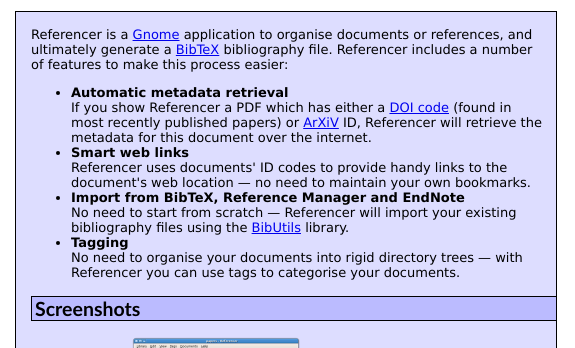
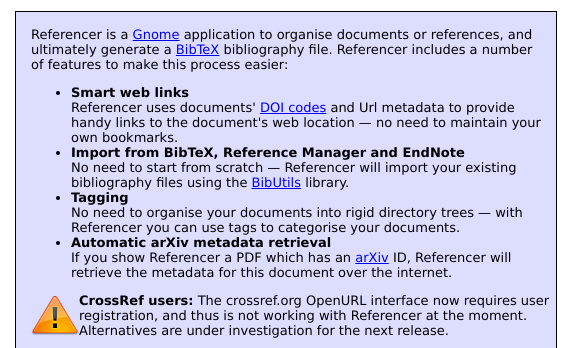
Before and after one commit to mcraveiro/referencer, a plain HTML site: page www/index.html in a window 1280 px wide. Shown: the part 118-466 px from the top of the page, 0-575 px from the left. Drawn offline with Linux system fonts and the light colour scheme.

Commit message:
note crossref deadness
--HG--
extra : convert_revision : svn%3A7d7b52a7-431a-0410-ad82-b695db389479/trunk%40549

```diff
--- a/www/index.html
+++ b/www/index.html
@@ -31,11 +31,9 @@
 	<div id="about">
 	<p>Referencer is a <a href="http://gnome.org">Gnome</a> application to organise documents or references, and ultimately generate a <a href="http://en.wikipedia.org/wiki/BibTeX">BibTeX</a> bibliography file.  Referencer includes a number of features to make this process easier:</p>
 	<ul>
-	<li><b>Automatic metadata retrieval</b><br>
-	If you show Referencer a PDF which has either a <a href="http://www.doi.org/">DOI code</a> (found in most recently published papers) or <a href="http://www.arxiv.org">ArXiV</a> ID, Referencer will retrieve the metadata for this document over the internet.
-	</li>
+
 	<li><b>Smart web links</b><br>
-	Referencer uses documents' ID codes to provide handy links to the document's web location &mdash; no need to maintain your own bookmarks.
+	Referencer uses documents' <a href="http://www.doi.org/">DOI codes</a> and Url metadata to provide handy links to the document's web location &mdash; no need to maintain your own bookmarks.
 	</li>
 	<li><b>Import from BibTeX, Reference Manager and EndNote</b><br>
 	No need to start from scratch &mdash; Referencer will import your existing bibliography files using the <a href="http://www.scripps.edu/~cdputnam/software/bibutils/">BibUtils</a> library.
@@ -43,7 +41,11 @@
 	<li><b>Tagging</b><br>
 	No need to organise your documents into rigid directory trees &mdash; with Referencer you can use tags to categorise your documents.
 	</li>
-	</ul>
+	<li><b>Automatic arXiv metadata retrieval</b><br>
+	If you show Referencer a PDF which has an <a href="http://www.arxiv.org">arXiv</a> ID, Referencer will retrieve the metadata for this document over the internet.
+	</li>
+	</ul
+	<p style="background:#C8C8D0; border:1px solid; padding:5px; margin-right:5px"><img src="warning.png" style="float:left;"><b>CrossRef users:</b>  The crossref.org OpenURL interface now requires user registration, and thus is not working with Referencer at the moment.  Alternatives are under investigation for the next release.</p>
 	</div>
 
 	<div id="screenshots">
```
Also changed, not shown: www/warning.png (added).
